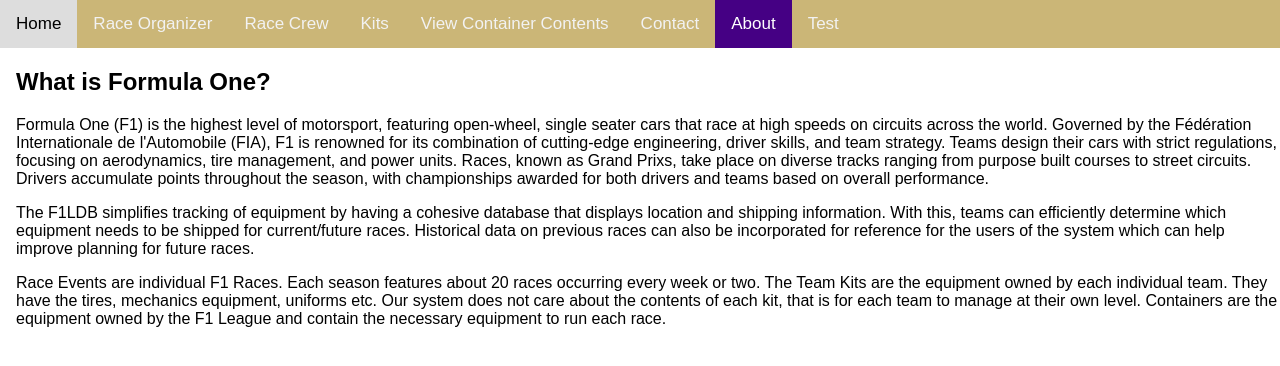
After one commit to gavin-barro/DataRacers, a Flask app: page /about in a window 1280 px wide. The commit adds this page. Shown: the top 366 px of the page. Run offline with Flask 3, Linux system fonts and the light colour scheme.

Commit message:
about page

```diff
--- a/webapp/routes/__init__.py
+++ b/webapp/routes/__init__.py
@@ -6,3 +6,4 @@ from . import views
 from . import kit
 from . import race_organizer
 from . import racecrew
+from . import about
--- /dev/null
+++ b/webapp/routes/about.py
@@ -0,0 +1,6 @@
+from app import app
+from flask import render_template, request, flash, redirect
+
+@app.route("/about")
+def about_slide():
+    return render_template("about.jinja")
--- /dev/null
+++ b/webapp/templates/about.jinja
@@ -0,0 +1,75 @@
+<!DOCTYPE html>
+<html>
+<head>
+<meta name="viewport" content="width=device-width, initial-scale=1">
+<style>
+    body {
+    margin: 0;
+    font-family: Arial, Helvetica, sans-serif;
+    }
+
+    .topnav {
+    overflow: hidden;
+    background-color: #CBB677;
+    }
+
+    .topnav a {
+    float: left;
+    color: #f2f2f2;
+    text-align: center;
+    padding: 14px 16px;
+    text-decoration: none;
+    font-size: 17px;
+    }
+
+    .topnav a:hover {
+    background-color: #ddd;
+    color: black;
+    }
+
+    .topnav a.active {
+    background-color: #450084;
+    color: white;
+    }
+
+    ul {
+      line-height: 2.5em;
+    }
+</style>
+</head>
+<body>
+
+<div class="topnav">
+  <a class="home" href="/">Home</a>
+  <a href="/raceorganizer">Race Organizer</a>
+  <a href="race_crew">Race Crew</a>
+  <a href="/kit">Kits</a>
+  <a href="/select_team_kits"> View Container Contents</a>
+  <a href="#contact">Contact</a>
+  <a href="/about" class="active">About</a>
+  <a href="/test">Test</a>
+</div>
+
+<div style="padding-left:16px">
+    <div style="flex: 1; padding-right: 16px;"></div>
+  <h2>What is Formula One?</h2>
+  <p>
+  Formula One (F1) is the highest level of motorsport, featuring open-wheel, single seater cars that race at high speeds on circuits across the world.
+  Governed by the Fédération Internationale de l'Automobile (FIA), F1 is renowned for its combination of cutting-edge engineering, driver skills, and
+  team strategy. Teams design their cars with strict regulations, focusing on aerodynamics, tire management, and power units. Races, known as Grand Prixs,
+  take place on diverse tracks ranging from purpose built courses to street circuits. Drivers accumulate points throughout the season, with championships
+  awarded for both drivers and teams based on overall performance.
+    </p>
+  <p>
+    The F1LDB simplifies tracking of equipment by having a cohesive database that displays location and shipping information. With this, teams can
+    efficiently determine which equipment needs to be shipped for current/future races. Historical data on previous races can also be incorporated
+    for reference for the users of the system which can help improve planning for future races.
+  </p>
+  <p>
+    Race Events are individual F1 Races. Each season features about 20 races occurring every week or two. The Team Kits are the equipment owned by
+    each individual team. They have the tires, mechanics equipment, uniforms etc. Our system does not care about the contents of each kit, that is
+    for each team to manage at their own level. Containers are the equipment owned by the F1 League and contain the necessary equipment to run each race.
+  </p>
+</div>
+</body>
+</html>
--- a/webapp/templates/index.jinja
+++ b/webapp/templates/index.jinja
@@ -46,7 +46,7 @@
   <a href="/kit">Kits</a>
   <a href="/select_team_kits"> View Container Contents</a>
   <a href="#contact">Contact</a>
-  <a href="#about">About</a>
+  <a href="/about">About</a>
 </div>
 
 <div style="padding-left:16px">
```
Also changed, not shown: webapp/templates/views/race_crew.jinja (+5 -2 lines), webapp/templates/static/f1_logo.jpg (added).
